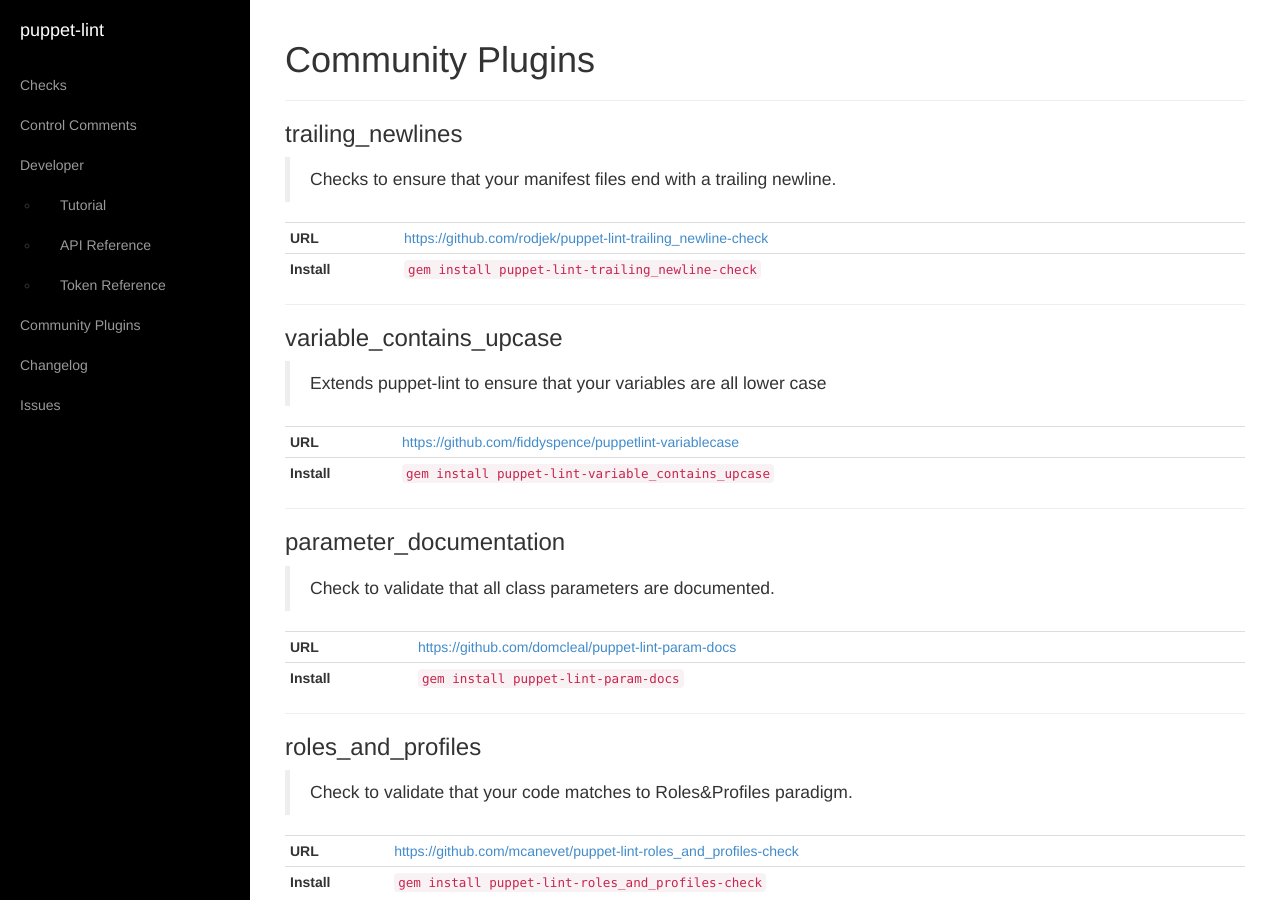
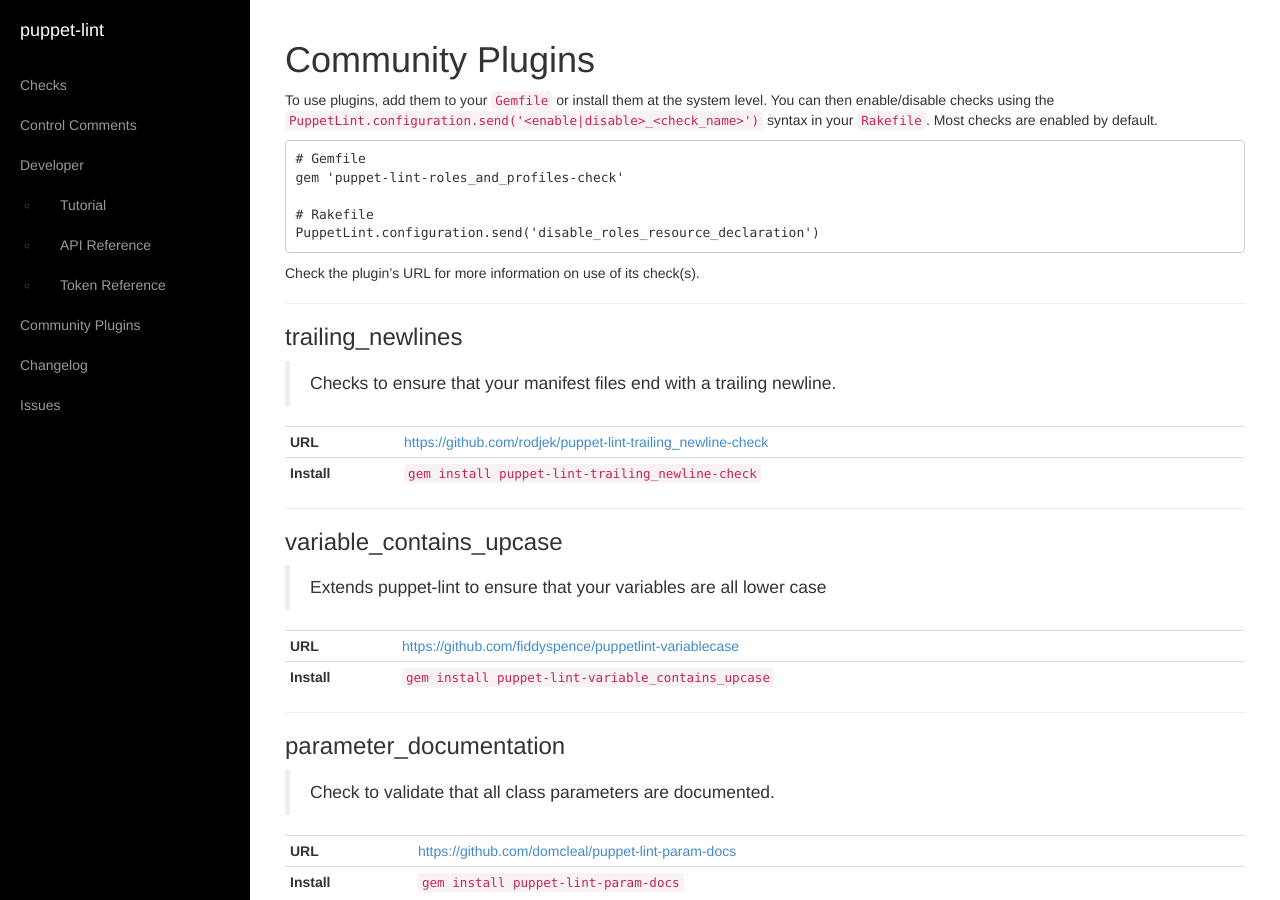
Before and after one commit to rodjek/puppet-lint, a Jekyll site: the page built from plugins/index.md, in a window 1280 px wide and 900 px high. Built offline with Jekyll 4.4.1, drawn with Linux system fonts in a browser that asks for light colours; our own code applies the rules of GitHub Pages for plain Markdown files.

Commit message:
(#602) Instructions on plugin usage.

```diff
--- a/plugins/index.md
+++ b/plugins/index.md
@@ -2,6 +2,16 @@
 layout: default
 ---
 # Community Plugins
+
+To use plugins, add them to your `Gemfile` or install them at the system level. You can then enable/disable checks using the `PuppetLint.configuration.send('<enable|disable>_<check_name>')` syntax in your `Rakefile`. Most checks are enabled by default.
+
+    # Gemfile
+    gem 'puppet-lint-roles_and_profiles-check'
+
+    # Rakefile
+    PuppetLint.configuration.send('disable_roles_resource_declaration')
+
+Check the plugin's URL for more information on use of its check(s).
 
 ---
 
```
